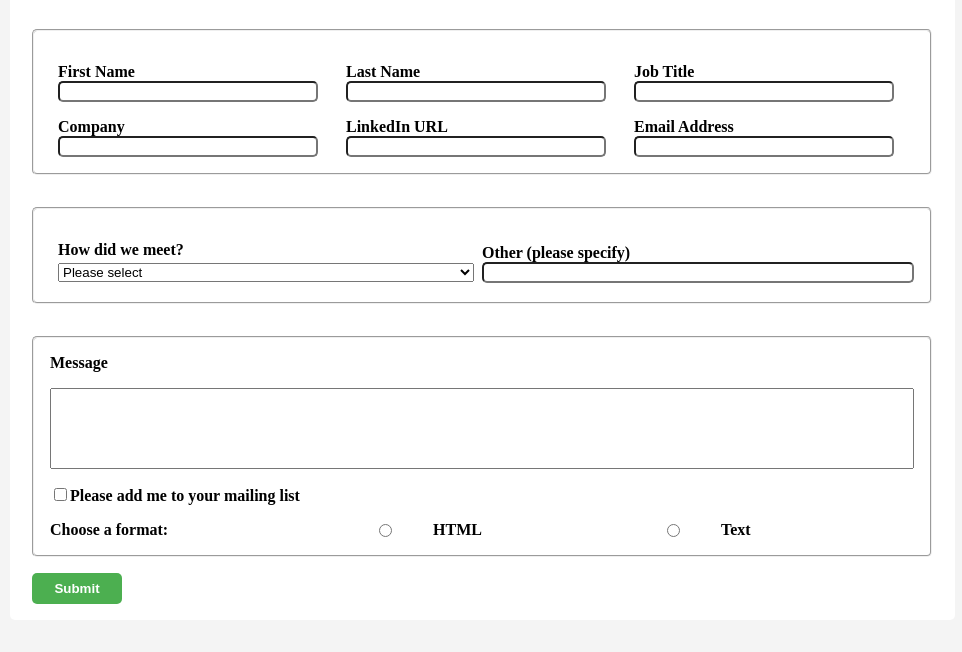
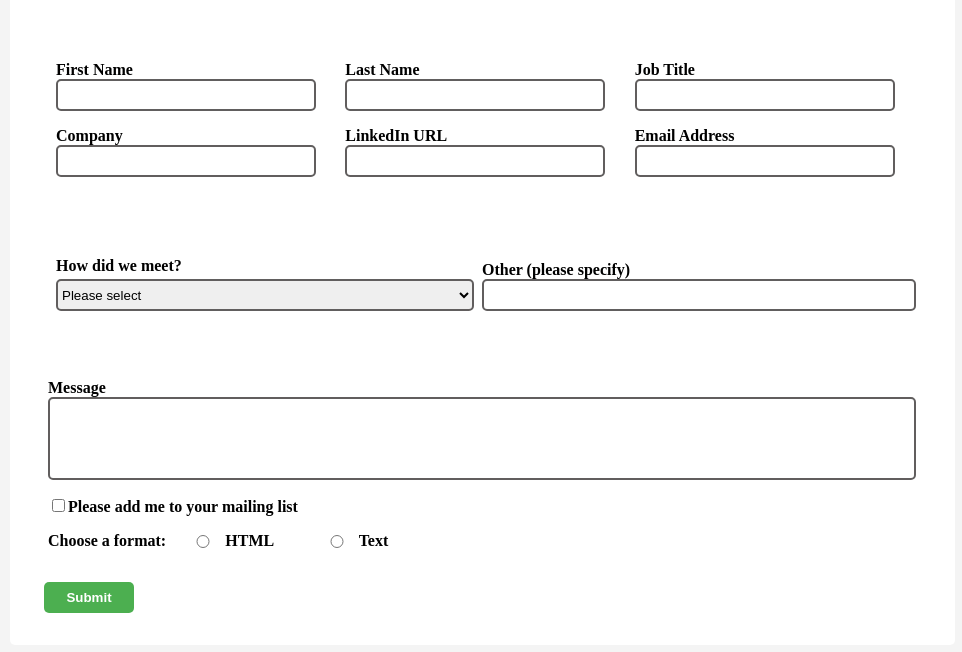
Before and after one commit to CMBCoding/contact-form, a website: page views/home.html in a window 1280 px wide. Shown: the part 72-724 px from the top of the page, without its empty margins (158-1120 px from the left). Drawn offline with Linux system fonts and the light colour scheme.

Commit message:
Finalize layout

```diff
--- a/public/styles/styles.css
+++ b/public/styles/styles.css
@@ -17,8 +17,13 @@ body {
     background-color: #f4f4f4;
 }
 
+fieldset {
+    border: none;
+}
+
 :root {
     --curb: 5px;
+    --field-border: solid 2px rgb(97, 94, 94);
 }
 
 /* Mobile/Default stylings */
@@ -55,13 +60,14 @@ body {
     border-radius: var(--curb);
 }
 
+
 #contact-form {
    margin: 0 auto;
 }
 
-#other-field {
-    width: 326px;
-    padding: 1rem;
+
+#other-field > label:first-of-type {
+    margin-bottom: 0;
 }
 
 /* Label and Input stylings */
@@ -76,12 +82,19 @@ input[type="text"],
 input[type="email"],
 #meet-other {
     width: 290px;
+    height: 2rem;
     border-radius: var(--curb);
+    border: var(--field-border);
 }
 
-select,
-.row{
+select,.row {
     width: 100%;
+}
+
+select {
+    height: 2rem;
+    border: var(--field-border);
+    border-radius: var(--curb);
 }
 
 .row-box {
@@ -97,18 +110,21 @@ select,
 
 #message {
     resize: none;
-    width: 100%;
-    margin: 1rem auto;
+    width: 290px;
+    margin: 0 auto 1rem auto;
 }
 
-/* Other Field - Specific stylings */
+#other-field {
+    align-items: flex-start;
+}
+
 #format-options {
     display: flex;
     flex-direction: row;
+    margin: 1rem 0 0;
+    justify-content: center;
+    align-content: center;
     align-items: center;
-    justify-content: space-evenly;
-    width: 100%;
-    margin: 1rem auto 0;
 }
 
 #format-options > label {
@@ -124,9 +140,10 @@ select,
     width: 33%;
 }
 
-/* #format-options > label:first-of-type {
-    width: 20rem;
-} */
+textarea {
+    border: var(--field-border);
+    border-radius: var(--curb);
+}
 
 input[type="radio"] {
     margin: 0;
@@ -138,8 +155,9 @@ input[type="radio"] {
     display: flex;
     flex-direction: row;
     align-items: flex-start;
-    margin: 0 auto 1rem auto;
+    margin: 0 auto 1rem 1.4rem;
 }
+
 button[type="submit"] {
     background-color: #4caf50;
     border-radius: var(--curb);
@@ -159,6 +177,24 @@ button[type="submit"] {
 
     #header > h1 {
         margin: 0;
+    }
+
+    .row {
+        display: flex;
+        flex-flow: row nowrap;
+        align-content: center;
+        flex-direction: row;
+        flex-wrap: nowrap;
+        align-items: center;
+    }
+
+    .row-box {
+        display: flex;
+        flex-flow: row wrap;
+        flex-direction: row;
+        align-content: center;
+        align-items: center;
+        justify-content: flex-start;
     }
 
     #contact-form {
@@ -183,6 +219,10 @@ button[type="submit"] {
         width: 580px;
     }
 
+    #other-field {
+        align-items: flex-start;
+    }
+
     #contact-info > .row > .row-box > input[type="text"],
     #contact-info > .row > .row-box > input[type="email"] {
         width: 165px;
@@ -203,10 +243,6 @@ button[type="submit"] {
         padding-left: 0.5rem;
     }
 
-    #btn-containter {
-        width: 100%;
-    }
-
     select {
         min-width: 280px;
         max-width: 100%;
@@ -214,27 +250,25 @@ button[type="submit"] {
         margin: 0.25rem 0.5rem;
     }
 
-    .row {
+    #format-options {
         display: flex;
-        flex-flow: row nowrap;
+        flex-direction: row;
+        margin: 1rem 0 0;
+        width: 400px;
+        justify-content: center;
         align-content: center;
-        flex-direction: row;
-        flex-wrap: nowrap;
         align-items: center;
     }
 
-    .row-box {
-        display: flex;
-        flex-flow: row wrap;
-        flex-direction: row;
-        align-content: center;
-        align-items: center;
-        justify-content: flex-start;
-    }
+
 
     /* Meeting Info stylings */
     #meet-other {
         width: 248px;
+    }
+
+    #message {
+        width: 100%;
     }
 
     /* Button container stylings */
@@ -244,7 +278,9 @@ button[type="submit"] {
         display: flex;
         flex-direction: row;
         align-items: flex-start;
+        margin: 0 auto 1rem 1.4rem;
     }
+
 }
 
 /* Responsive Stylings - Full-screen Desktop */
@@ -272,6 +308,10 @@ button[type="submit"] {
         width: 900px;
     }
 
+    #other-field {
+        align-items: flex-start;
+    }
+
     #contact-info > .row > .row-box > input[type="text"],
     #contact-info > .row > .row-box > input[type="email"] {
         width: 260px;
@@ -288,6 +328,6 @@ button[type="submit"] {
         display: flex;
         flex-direction: row;
         align-items: flex-start;
-        margin: 0;
+        margin: 0 auto 1rem 1.5rem;
     }
 }
```
